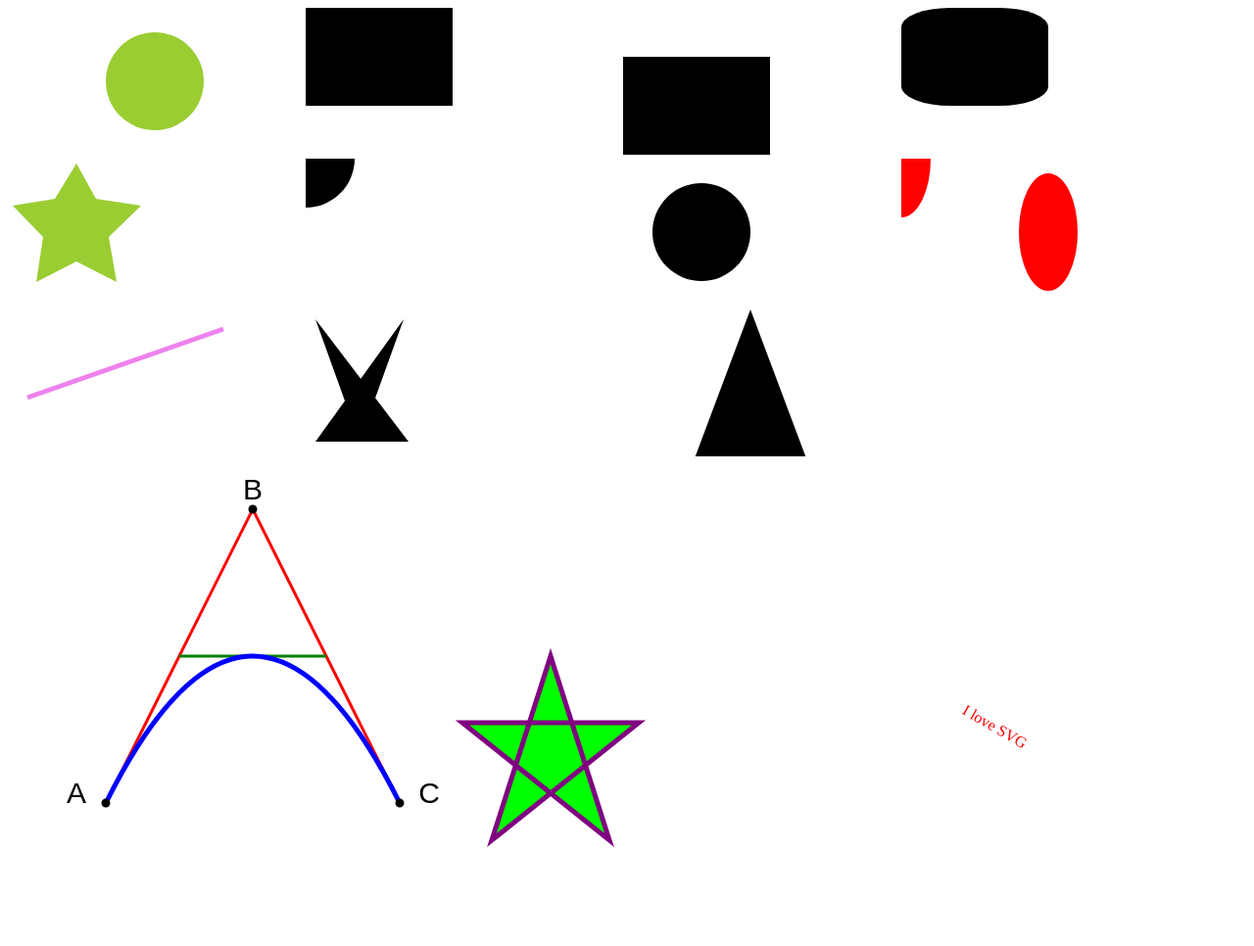
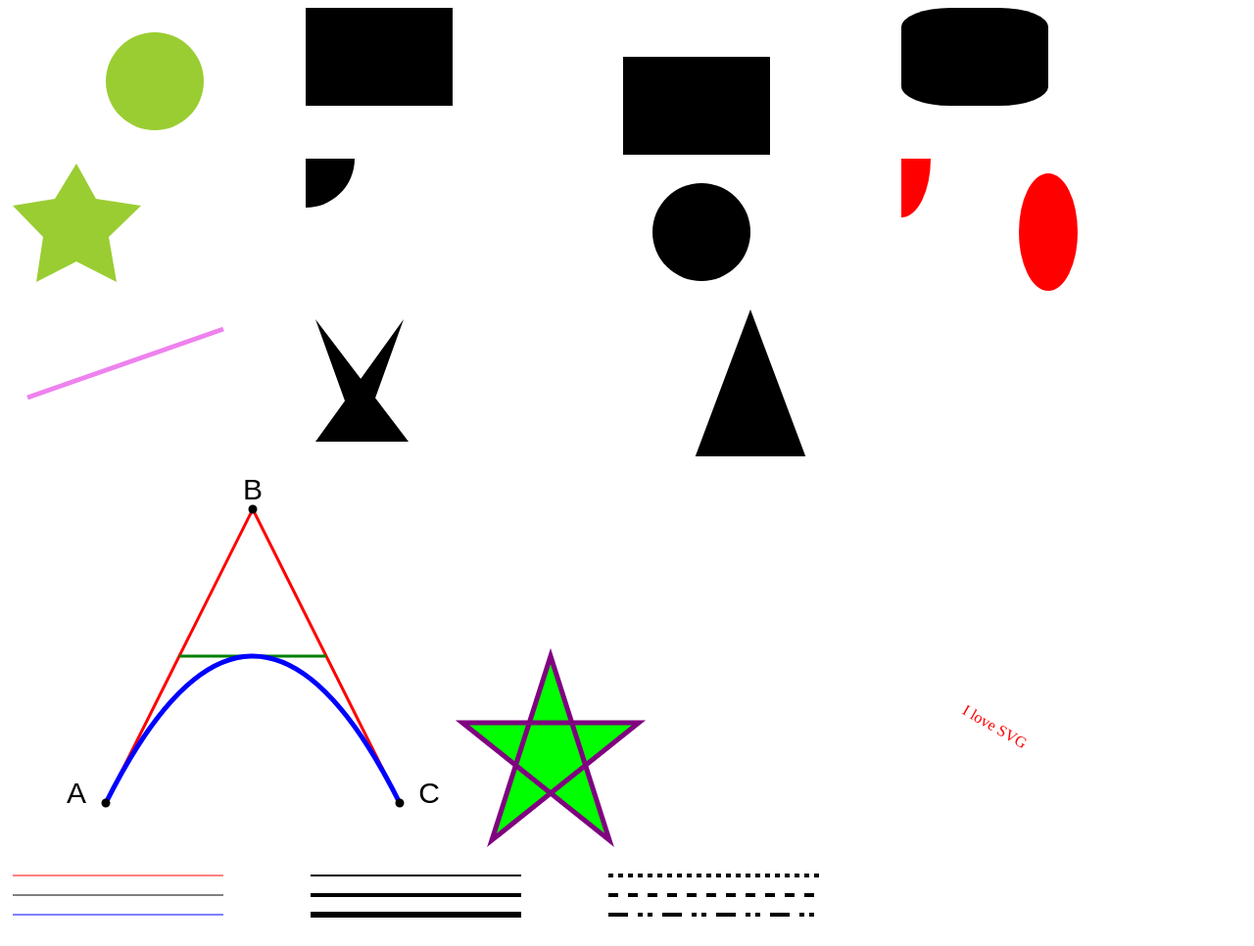
Before and after one commit to 6thSence/SVG-tutorial-, a plain HTML site: page index.html in a window 1280 px wide. Shown: the whole page at 98% size. Before the commit the page ends 882 px from the top, so only its background shows below. Drawn offline with Linux system fonts and the light colour scheme.

Commit message:
Stroking

```diff
--- a/index.html
+++ b/index.html
@@ -64,5 +64,26 @@
     <svg>
         <text x="0" y="15" fill="red" transform="rotate(30 20,40)">I love SVG</text>
     </svg>
+    <svg height="80" width="300">
+        <g fill="none">
+            <path stroke="red" d="M5 20 l215 0" />
+            <path stroke="black" d="M5 40 l215 0" />
+            <path stroke="blue" d="M5 60 l215 0" />
+        </g>
+    </svg>
+    <svg height="80" width="300">
+        <g fill="none" stroke="black">
+            <path stroke-width="2" d="M5 20 l215 0" />
+            <path stroke-width="4" d="M5 40 l215 0" />
+            <path stroke-width="6" d="M5 60 l215 0" />
+        </g>
+    </svg>
+    <svg height="80" width="300">
+        <g fill="none" stroke="black" stroke-width="4">
+            <path stroke-dasharray="5,5" d="M5 20 l215 0" />
+            <path stroke-dasharray="10,10" d="M5 40 l215 0" />
+            <path stroke-dasharray="20,10,5,5,5,10" d="M5 60 l215 0" />
+        </g>
+    </svg>
 </body>
 </html>
```
